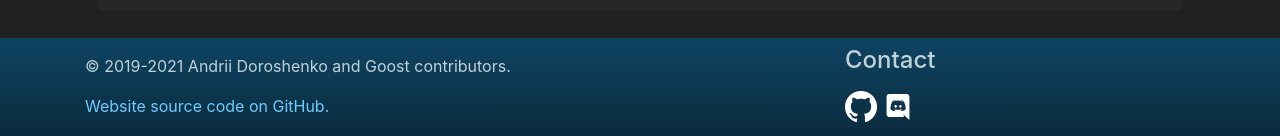
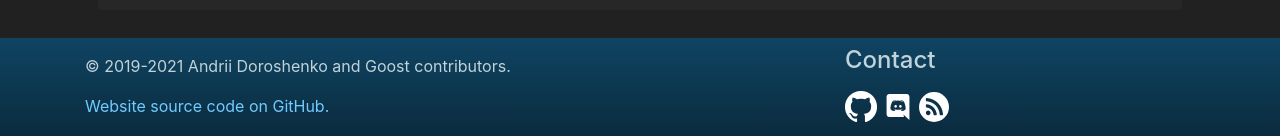
Before and after one commit to goostengine/goostengine.github.io, a Jekyll site: the page built from index.html, in a window 1280 px wide. Shown: the part 1045-1181 px from the top of the page. Built offline with Jekyll 4.4.1, drawn with Linux system fonts in a browser that asks for light colours.

Commit message:
Add link to feed

```diff
--- a/_includes/footer.html
+++ b/_includes/footer.html
@@ -19,6 +19,9 @@
             <a href="https://discord.gg/w6jBZnG">
               <img src="/assets/img/contacts/discord.svg" width="32" height="32" alt="Discord">
             </a>
+            <a href="/feed.xml">
+              <img src="/assets/img/contacts/feed.svg" width="32" height="32" alt="RSS feed">
+            </a>
           </div>
         </div>
       </div>
```
Also changed, not shown: assets/img/contacts/feed.svg (added).
